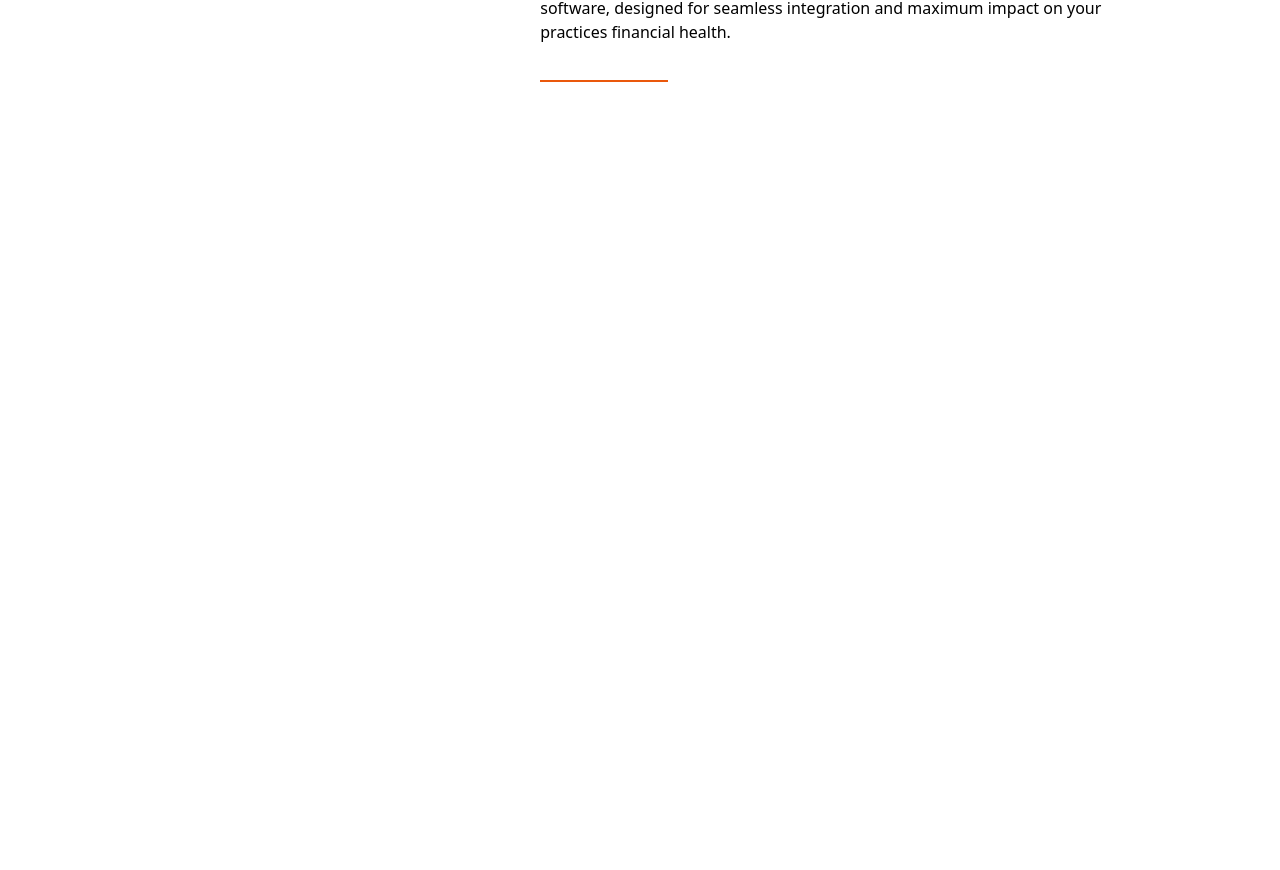
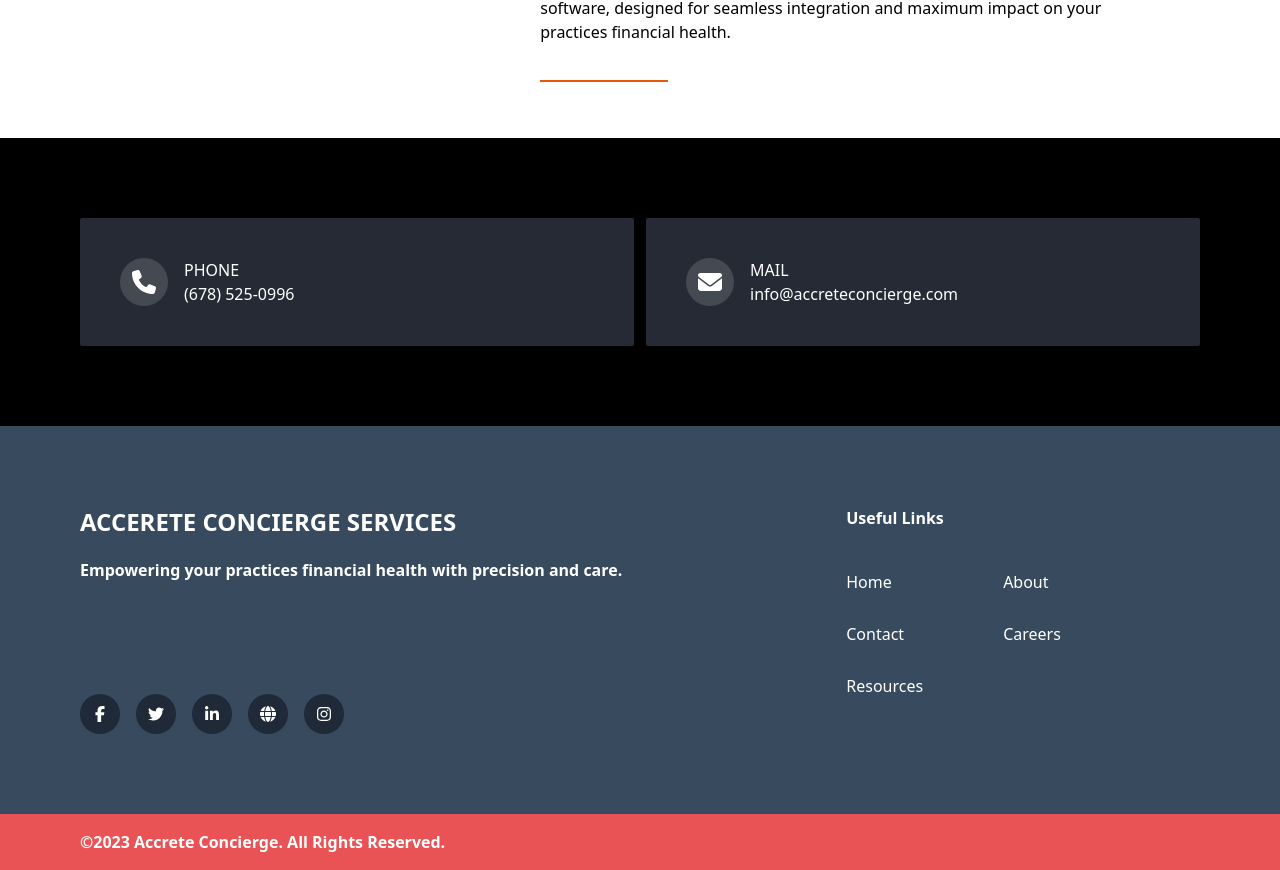
Before and after one commit to zainabzahid711/accrete-project, a Next.js app: page / in a window 1280 px wide. Shown: the part 2433-3303 px from the top of the page. Before the commit the page ends 2571 px from the top, so only its background shows below. Built offline with nearby package versions, Linux system fonts and the light colour scheme.

Commit message:
footer updated

```diff
--- /dev/null
+++ b/app/components/contact.tsx
@@ -0,0 +1,35 @@
+import { FontAwesomeIcon } from "@fortawesome/react-fontawesome";
+import { faPhone, faEnvelope } from "@fortawesome/free-solid-svg-icons";
+
+const Contact = () => {
+  return (
+    <>
+      <section className="bg-black md:p-20 p-10 flex md:flex-row flex-col gap-3">
+        <div className="bg-greyBackground flex md:w-[50%] w-[100%] p-10 rounded-sm items-center">
+          <div className="bg-iconBackground rounded-full flex items-center justify-center h-12 w-12 mr-4">
+            {" "}
+            <FontAwesomeIcon icon={faPhone} className="h-6 w-6 text-white" />
+          </div>
+          <div className="flex flex-col">
+            <p className="text-white">PHONE</p>
+            <p className="text-white">(678) 525-0996</p>
+          </div>
+        </div>
+
+        <div className="bg-greyBackground flex md:w-[50%] w-[100%] p-10  rounded-sm items-center">
+          {" "}
+          <div className="bg-iconBackground rounded-full flex items-center justify-center h-12 w-12 mr-4">
+            {" "}
+            <FontAwesomeIcon icon={faEnvelope} className="h-6 w-6 text-white" />
+          </div>
+          <div className="flex flex-col">
+            <p className="text-white">MAIL</p>
+            <p className="text-white w-[100%]">info@accreteconcierge.com</p>
+          </div>
+        </div>
+      </section>
+    </>
+  );
+};
+
+export default Contact;
--- /dev/null
+++ b/app/components/footer.tsx
@@ -0,0 +1,62 @@
+import { FontAwesomeIcon } from "@fortawesome/react-fontawesome";
+import {
+  faFacebookF,
+  faTwitter,
+  faLinkedinIn,
+  faInstagram,
+} from "@fortawesome/free-brands-svg-icons";
+import { faGlobe } from "@fortawesome/free-solid-svg-icons"; // Import the globe icon from solid icons
+
+const Footer = () => {
+  return (
+    <>
+      <section className="bg-footerBackground text-white md:p-20 p-10 flex md:flex-row flex-col md:gap-56 gap-20 ">
+        <div>
+          <h2 className="font-bold text-2xl">ACCERETE CONCIERGE SERVICES</h2>
+          <p className="font-bold mt-5">
+            Empowering your practices financial health with precision and care.
+          </p>
+          <div className="flex gap-4 mt-28">
+            {/* Social Media Icons */}
+            <div className="bg-gray-800 rounded-full flex items-center justify-center h-10 w-10  cursor-pointer">
+              <FontAwesomeIcon icon={faFacebookF} className="text-white w-4" />
+            </div>
+            <div className="bg-gray-800 rounded-full flex items-center justify-center h-10 w-10  cursor-pointer">
+              <FontAwesomeIcon icon={faTwitter} className="text-white w-4" />
+            </div>
+            <div className="bg-gray-800 rounded-full flex items-center justify-center h-10 w-10  cursor-pointer">
+              <FontAwesomeIcon icon={faLinkedinIn} className="text-white w-4" />
+            </div>
+            <div className="bg-gray-800 rounded-full flex items-center justify-center h-10 w-10  cursor-pointer">
+              <FontAwesomeIcon icon={faGlobe} className="text-white w-4" />
+            </div>
+            <div className="bg-gray-800 rounded-full flex items-center justify-center h-10 w-10  cursor-pointer">
+              <FontAwesomeIcon icon={faInstagram} className="text-white w-4" />
+            </div>
+          </div>
+        </div>
+        <div>
+          <h2 className="font-bold mb-10">Useful Links</h2>
+          <div className="flex gap-20">
+            <ul className="cursor-pointer flex flex-col gap-7">
+              <li>Home</li>
+              <li>Contact</li>
+              <li>Resources</li>
+            </ul>
+            <ul className="cursor-pointer flex flex-col gap-7">
+              <li>About</li>
+              <li>Careers</li>
+            </ul>
+          </div>
+        </div>
+      </section>
+      <div className="bg-footerSecond text-white p-4 md:pl-20 pl-10">
+        <h5 className="font-bold">
+          ©2023 Accrete Concierge. All Rights Reserved.
+        </h5>
+      </div>
+    </>
+  );
+};
+
+export default Footer;
--- a/app/page.tsx
+++ b/app/page.tsx
@@ -3,16 +3,20 @@ import HeroSection from "./components/heroSection";
 import AboutSection from "./components/aboutSection";
 import MedicalPractice from "./components/medicalPractice";
 import TechMeets from "./components/techMeets";
+import Contact from "./components/contact";
+import Footer from "./components/footer";
 
 export default function Home() {
   return (
     // <div className="grid items-center justify-items-center p-8  font-[family-name:var(--font-geist-sans)]">
-    <main className="flex flex-col sm:items-start">
+    <main className="flex flex-col">
       <NavBar />
       <HeroSection />
       <AboutSection />
       <MedicalPractice />
       <TechMeets />
+      <Contact />
+      <Footer />
     </main>
 
     // <footer className="row-start-3 flex gap-6 flex-wrap items-center justify-center"></footer>
--- a/package.json
+++ b/package.json
@@ -9,6 +9,10 @@
     "lint": "next lint"
   },
   "dependencies": {
+    "@fortawesome/free-brands-svg-icons": "^6.6.0",
+    "@fortawesome/free-solid-svg-icons": "^6.6.0",
+    "@fortawesome/react-fontawesome": "^0.2.2",
+    "@heroicons/react": "^2.1.5",
     "next": "14.2.15",
     "react": "^18",
     "react-dom": "^18",
--- a/tailwind.config.ts
+++ b/tailwind.config.ts
@@ -13,6 +13,10 @@ const config: Config = {
         foreground: "var(--foreground)",
         btnBackground: "#FFA500",
         prupleColor: "#281EFF",
+        greyBackground: "#252A34",
+        iconBackground: "#454A52",
+        footerBackground: "#374A5E",
+        footerSecond: "#EA5356",
       },
     },
   },
```
Also changed, not shown: 1 other file (tests, documents, lock files or other folders).
